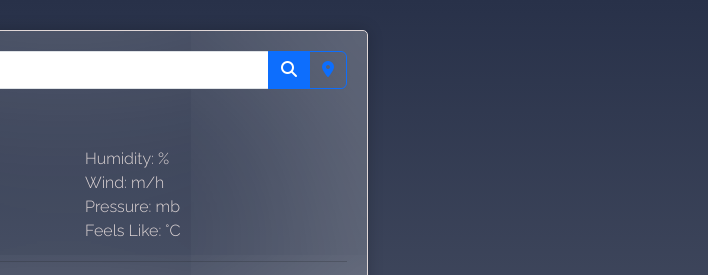
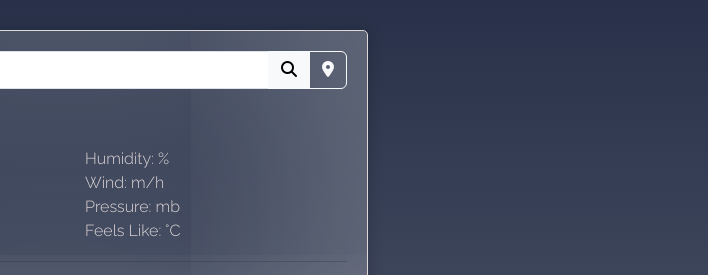
Before and after one commit to KowalskaMagdalena/weather-app, a plain HTML site: page index.html in a window 1280 px wide. Shown: the top 275 px of the page, 572-1280 px from the left. Drawn offline with nearby package versions, Linux system fonts and the light colour scheme; no server answers.

Commit message:
Update index.html

```diff
--- a/index.html
+++ b/index.html
@@ -43,11 +43,11 @@
                   id="city"
                   autocomplete="off"
                 />
-                <button class="btn btn-primary" type="submit">
+                <button class="btn btn-light" type="submit">
                   <i class="fa-solid fa-magnifying-glass"></i>
                 </button>
                 <button
-                  class="btn btn-outline-primary addMore"
+                  class="btn btn-outline-light addMore"
                   type="button"
                   id="location-btn"
                   title="Current Location"
```
